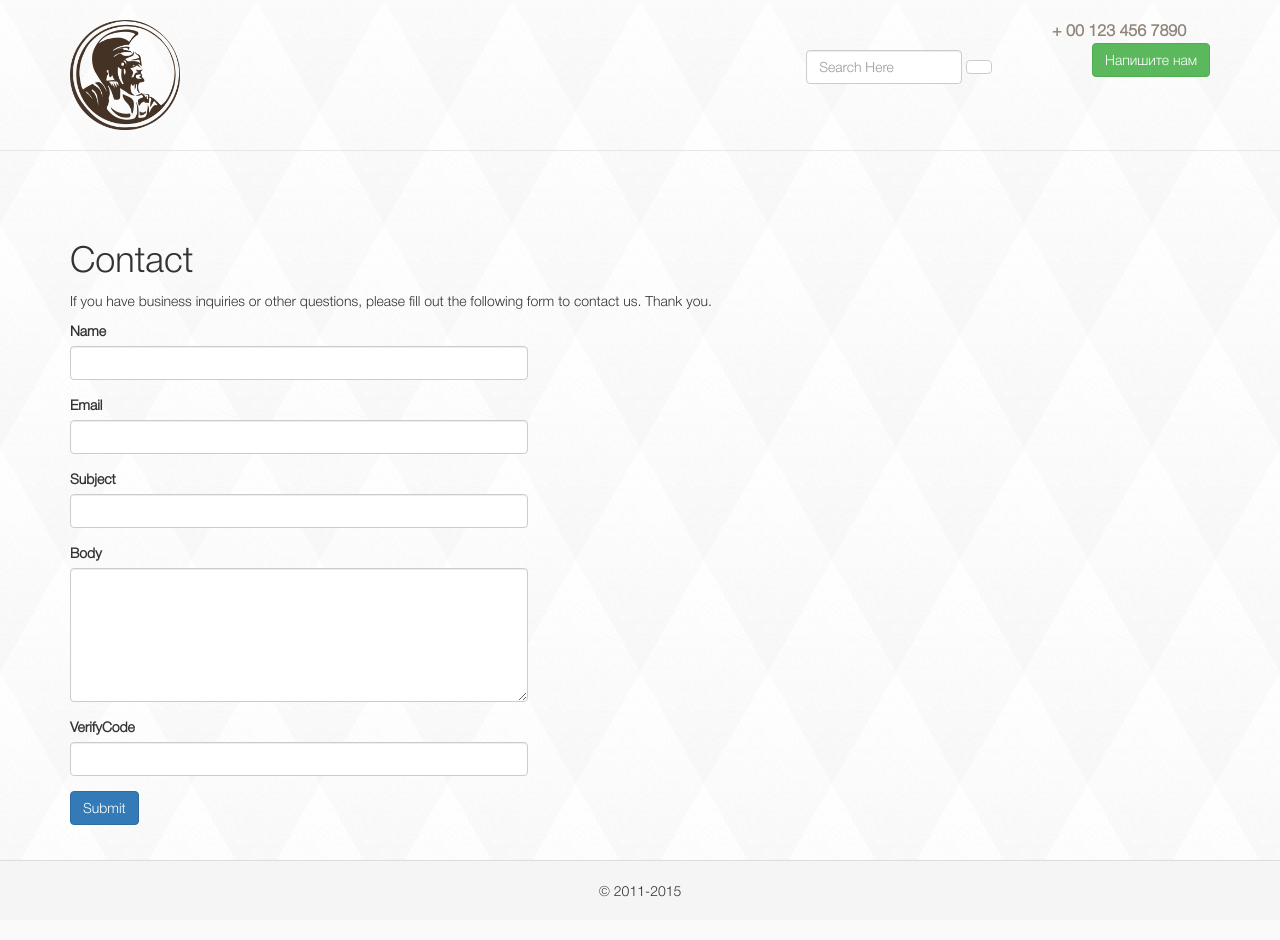
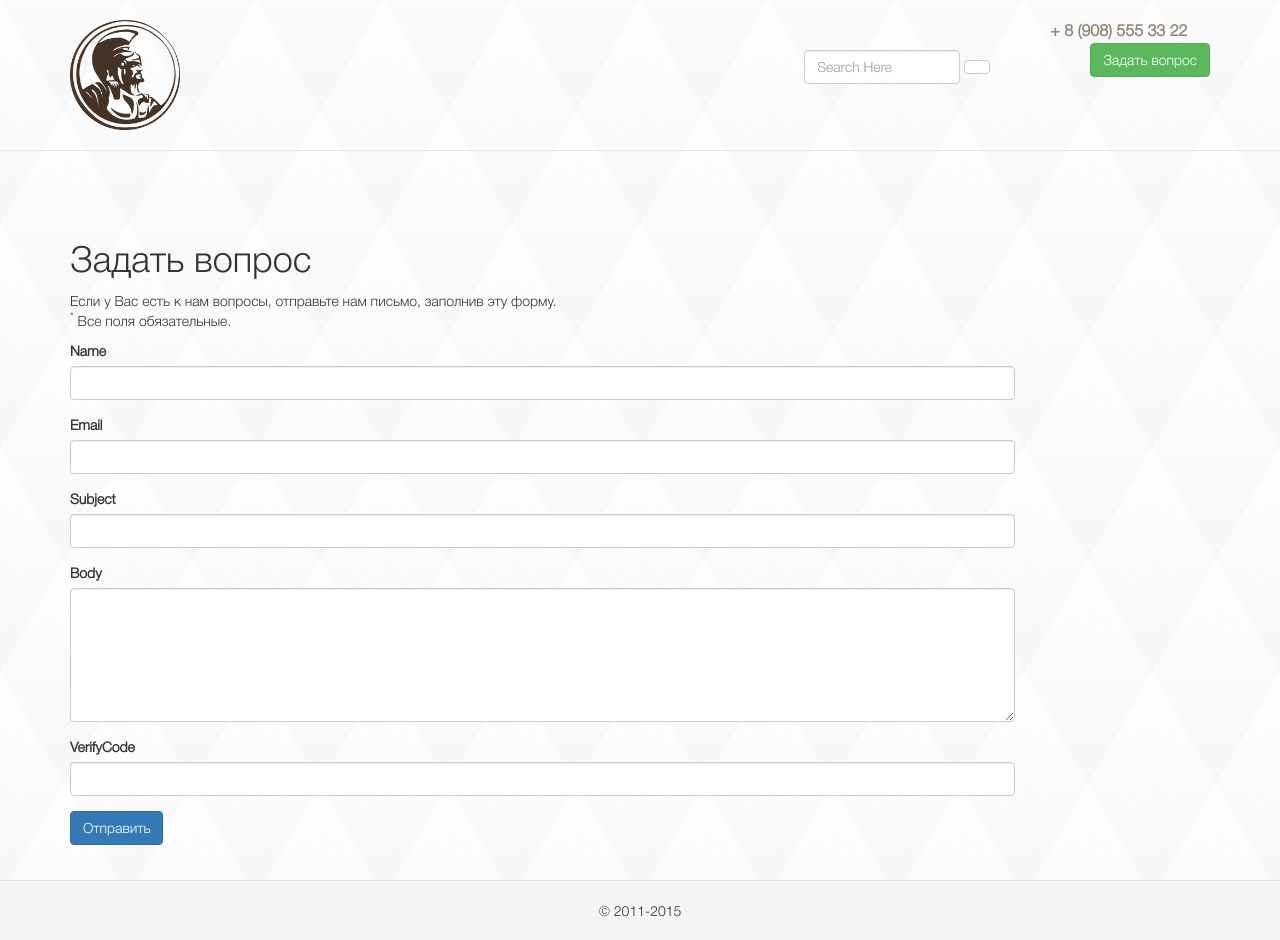
Before and after one commit to spinybeast/gektor-site, a Yii app: template views/site/contact.php in a window 1280 px wide. Before the commit the page ends 897 px from the top, so only its background shows below. Run offline with PHP 8.4 and a stand-in for Yii, Linux system fonts and the light colour scheme; the template is opened without the code that fills it, so the values that code supplies are empty; form fields are guessed from the names that the template uses; some libraries are stand-ins or nearby versions.

Commit message:
email form validate & send

```diff
--- a/config/params.php
+++ b/config/params.php
@@ -4,5 +4,5 @@ return [
     'siteName' => 'Компания "Гектор"',
     'description' => 'Котлы и не только',
     'keywords' => 'Котлы, котляшки, котло',
-    'adminEmail' => 'admin@example.com',
+    'adminEmail' => 'spiny.beast@gmail.com',
 ];
--- a/views/layouts/main.php
+++ b/views/layouts/main.php
@@ -37,20 +37,21 @@ AppAsset::register($this);
                 <?= Html::encode(Yii::$app->params['siteName']) ?>
             </a>
             <div class="pull-right">
-                <div class="call"><?= FA::icon('phone')->size(FA::SIZE_LARGE) ?> <span class="beige">+ 00 123 456 7890 </span></div>
+                <div class="call"><?= FA::icon('phone')->size(FA::SIZE_LARGE) ?> <span class="beige">+ 8 (908) 555 33 22</span></div>
                 <ul class="pull-right">
                     <?= Html::button(
-                    FA::icon('envelope-o') .' Напишите нам',
+                    FA::icon('question') .' Задать вопрос',
                     [
                         'class' => 'btn btn-success',
-                        'value' => Url::to(['showmessageform']),
+                        'value' => Url::to(['show-message-form']),
                         'id' => 'modalButton'
                     ]) ?>
 
 
                     <?php
                     Modal::begin([
-                        'id' => 'modal'
+                        'id' => 'modal',
+                        'header' => 'Обратная связь'
                     ]);
 
                     echo "<div id='modalContent'></div>";
@@ -83,7 +84,6 @@ AppAsset::register($this);
                     ['label' => 'Каталог оборудования', 'url' => ['/site/catalog']],
                     ['label' => 'Цены', 'url' => ['/site/price']],
                     ['label' => 'О компании', 'url' => ['/site/about']],
-                    ['label' => 'Контакты', 'url' => ['/site/contact']]
                 ],
             ]);
             NavBar::end();
--- a/views/site/contact.php
+++ b/views/site/contact.php
@@ -2,12 +2,13 @@
 use yii\helpers\Html;
 use yii\bootstrap\ActiveForm;
 use yii\captcha\Captcha;
+use rmrevin\yii\fontawesome\FA;
 
 /* @var $this yii\web\View */
 /* @var $form yii\bootstrap\ActiveForm */
 /* @var $model app\models\ContactForm */
 
-$this->title = 'Contact';
+$this->title = 'Задать вопрос';
 $this->params['breadcrumbs'][] = $this->title;
 ?>
 <div class="site-contact">
@@ -16,28 +17,22 @@ $this->params['breadcrumbs'][] = $this->title;
     <?php if (Yii::$app->session->hasFlash('contactFormSubmitted')): ?>
 
     <div class="alert alert-success">
-        Thank you for contacting us. We will respond to you as soon as possible.
+        Спасибо за Ваш вопрос. Мы обязательно ответим на него.
     </div>
 
     <p>
-        Note that if you turn on the Yii debugger, you should be able
-        to view the mail message on the mail panel of the debugger.
-        <?php if (Yii::$app->mailer->useFileTransport): ?>
-        Because the application is in development mode, the email is not sent but saved as
-        a file under <code><?= Yii::getAlias(Yii::$app->mailer->fileTransportPath) ?></code>.
-        Please configure the <code>useFileTransport</code> property of the <code>mail</code>
-        application component to be false to enable email sending.
-        <?php endif; ?>
+
     </p>
 
     <?php else: ?>
 
     <p>
-        If you have business inquiries or other questions, please fill out the following form to contact us. Thank you.
+        Если у Вас есть к нам вопросы, отправьте нам письмо, заполнив эту форму. <br/>
+        <sup class="text-error">*</sup> Все поля обязательные.
     </p>
 
     <div class="row">
-        <div class="col-lg-5">
+        <div class="col-lg-10">
             <?php $form = ActiveForm::begin(['id' => 'contact-form']); ?>
                 <?= $form->field($model, 'name') ?>
                 <?= $form->field($model, 'email') ?>
@@ -47,7 +42,7 @@ $this->params['breadcrumbs'][] = $this->title;
                     'template' => '<div class="row"><div class="col-lg-3">{image}</div><div class="col-lg-6">{input}</div></div>',
                 ]) ?>
                 <div class="form-group">
-                    <?= Html::submitButton('Submit', ['class' => 'btn btn-primary', 'name' => 'contact-button']) ?>
+                    <?= Html::submitButton(FA::icon('envelope-o') . ' Отправить', ['class' => 'btn btn-primary', 'name' => 'contact-button']) ?>
                 </div>
             <?php ActiveForm::end(); ?>
         </div>
--- a/web/css/site.css
+++ b/web/css/site.css
@@ -133,3 +133,6 @@ a.desc:after {
 .topsearch {
     margin: 30px 60px;
 }
+p.help-block.help-block-error {
+    font-size: 13px;
+}
--- a/web/js/site.js
+++ b/web/js/site.js
@@ -5,41 +5,20 @@ $('#modalButton').click(function () {
         .load($(this).attr('value'));
 });
 
-
-    $('.change-password').click(function(event){
-        event.preventDefault();
-
-        var url = '/gektor-site/web/showmessageform';
-
-        var modalContainer = $('#my-modal');
-        var modalBody = modalContainer.find('.modal-body');
-        var modalTitle = modalContainer.find('.modal-title');
-        modalTitle.html('Update password');
-        modalContainer.modal({show:true});
-        $.ajax({
-            url: url,
-            type: "GET",
-            data: {'userid':UserID},
-            success: function (data) {
-                $('.modal-body').html(data);
-                modalContainer.modal({show:true});
-            }
-        });
-    });
-    $(document).on("submit", '.update-password-form', function (e) {
+    $(document).on('submit', '#contact-form', function (e) {
         e.preventDefault();
         var form = $(this);
         $.ajax({
-            url: "/basic/web/submitupdatepassword",
+            url: "/submit-message",
             type: "POST",
             data: form.serialize(),
             success: function (result) {
-                console.log(result);
                 if (result == 'true') {
-                    $('#my-modal').modal('hide');
-                }
-                else {
-                    var modalContainer = $('#my-modal');
+                    var modalContainer = $('#modal');
+                    var modalBody = modalContainer.find('.modal-body');
+                    modalBody.html(result).hide().fadeIn();
+                } else {
+                    var modalContainer = $('#modal');
                     var modalBody = modalContainer.find('.modal-body');
                     modalBody.html(result).hide().fadeIn();
                 }
```
Also changed, not shown: config/web.php (+3 -6 lines), controllers/SiteController.php (+5 -25 lines), models/ContactForm.php (+8 -4 lines).
